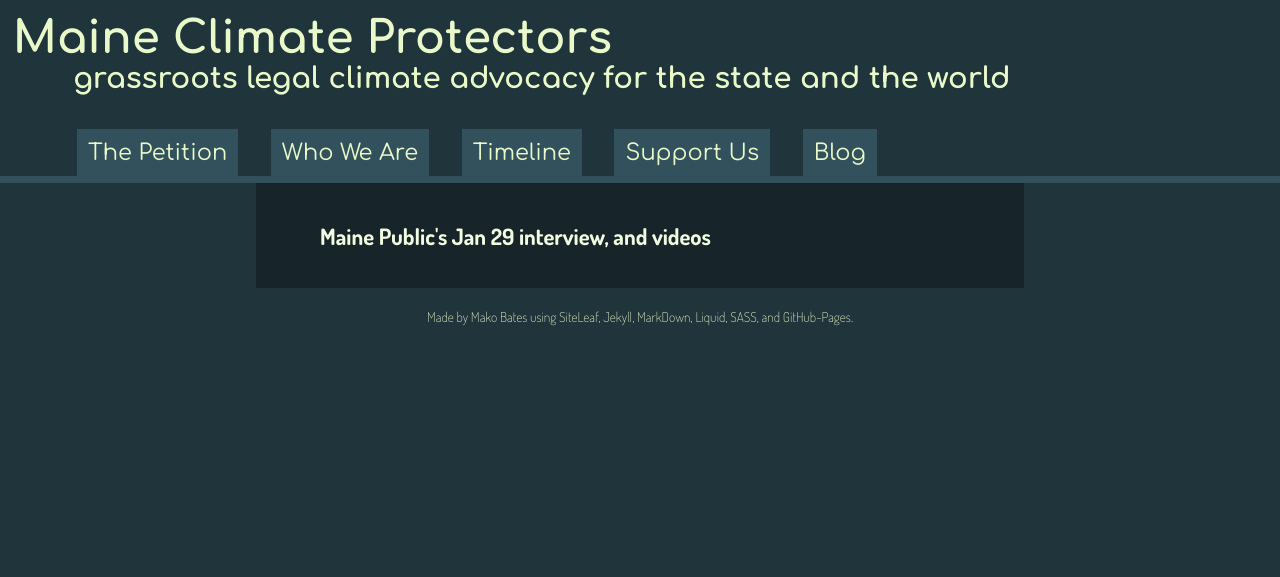
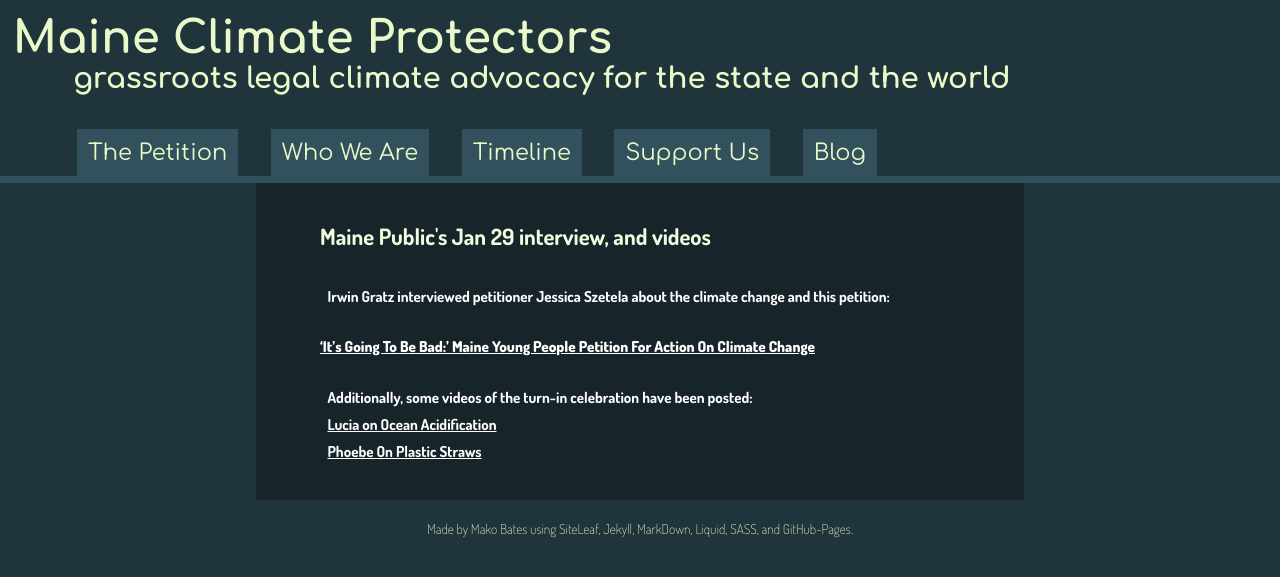
Before and after one commit to ShapeOfMatter/maine-climate-protectors, a Jekyll site: the page built from _posts/2018-01-30-maine-publics-jan-29-interview-and-videos.markdown, in a window 1280 px wide. Shown: the top 577 px of the page. Built offline with Jekyll 4.4.1, drawn with Linux system fonts in a browser that asks for light colours.

Commit message:
Updated Maine Publics Jan 29 Interview And Videos

```diff
--- a/_posts/2018-01-30-maine-publics-jan-29-interview-and-videos.markdown
+++ b/_posts/2018-01-30-maine-publics-jan-29-interview-and-videos.markdown
@@ -2,3 +2,10 @@
 title: Maine Public's Jan 29 interview, and videos
 date: 2018-01-30 13:24:00 -05:00
 ---
+
+Irwin Gratz interviewed petitioner Jessica Szetela about the climate change and this petition:
+#### ['It's Going To Be Bad:' Maine Young People Petition For Action On Climate Change](http://mainepublic.org/post/its-going-be-bad-maine-young-people-petition-action-climate-change)
+
+Additionally, some videos of the turn-in celebration have been posted:
+[Lucia on Ocean Acidification](https://youtu.be/h916hcnsyCc?t=1m30s)
+[Phoebe On Plastic Straws](https://youtu.be/ej5BejBSi3Y)
```
